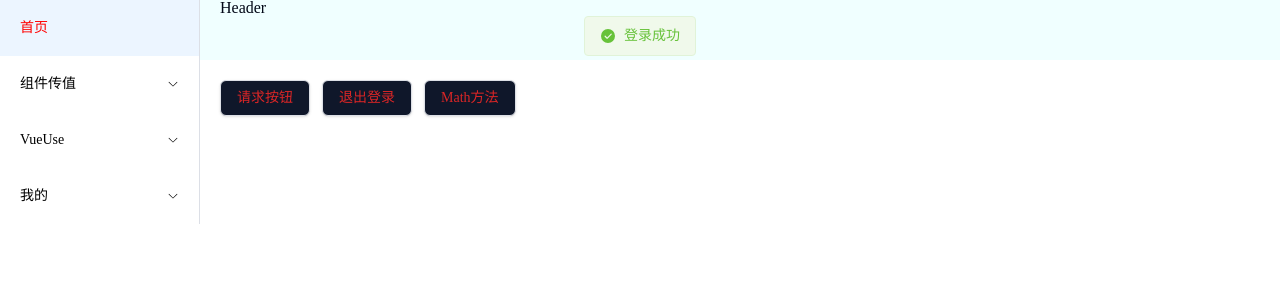
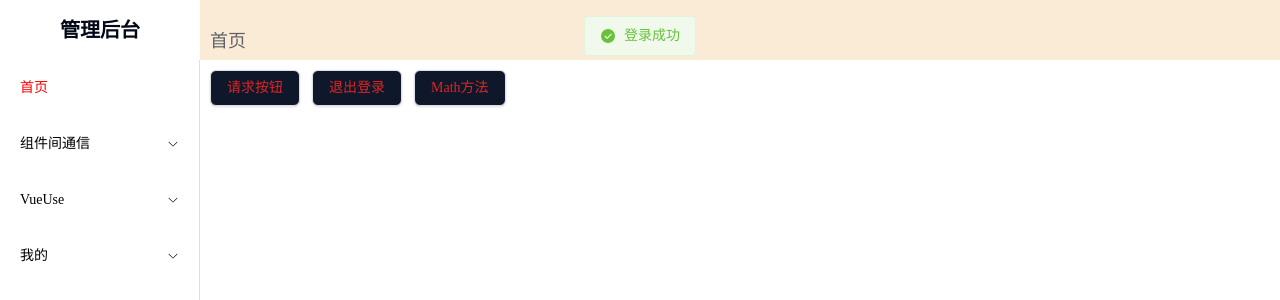
Before and after one commit to qwertyjiooo/my-text-vue3-shang, a Vue app: page /#/home in a window 1280 px wide. Both pictures are taken after a click on the button "登录". Shown: the top 300 px of the page. Built offline with nearby package versions, Linux system fonts and the light colour scheme.

Commit message:
2024/11/23 15:50

```diff
--- /dev/null
+++ b/src/layout/Header/Breadcrumb.vue
@@ -0,0 +1,32 @@
+<template>
+    <el-breadcrumb separator="/" class="breadcrumb">
+        <el-breadcrumb-item v-for="(item, index) in routeList" :key="index">{{ item }}</el-breadcrumb-item>
+    </el-breadcrumb>
+</template>
+
+<script setup>
+import { ref, watch } from 'vue';
+import { useRoute } from 'vue-router';
+
+const route = useRoute();
+const routeList = ref([]);
+// 监听路由变化
+watch(route, (newRoute, oldRoute) => {
+    routeList.value = [];
+    newRoute.matched.forEach(res => {
+        if (res.meta.title !== '') {
+            routeList.value.push(res.meta.title);
+        }
+    });
+}, { immediate: true, deep: true });
+
+</script>
+
+<style lang='less' scoped>
+.breadcrumb {
+    height: 40px;
+    display: flex;
+    align-items: end;
+    font-size: 18px;
+}
+</style>
--- /dev/null
+++ b/src/layout/Header/index.vue
@@ -0,0 +1,13 @@
+<template>
+    <div style="display: flex;">
+        <Breadcrumb />
+    </div>
+</template>
+
+<script setup>
+import Breadcrumb from './Breadcrumb.vue'
+
+
+</script>
+
+<style lang='less' scoped></style>
--- a/src/layout/index.vue
+++ b/src/layout/index.vue
@@ -1,33 +1,16 @@
 <template>
-  <div class="common-layout">
-    <el-container style="height: 100vh;">
-      <el-scrollbar>
-        <el-aside width="200px" style="height: 100%;">
-          <MenuList></MenuList>
-        </el-aside>
-      </el-scrollbar>
-      <el-container>
-        <el-header>Header</el-header>
-        <el-scrollbar>
-          <el-main>
-            <router-view></router-view>
-          </el-main>
-        </el-scrollbar>
-      </el-container>
-    </el-container>
-  </div>
+  <el-container>
+    <!-- 侧边栏 -->
+    <MenuLi />
+    <MainLi />
+  </el-container>
 </template>
 
 <script setup>
-import MenuList from './menu.vue'
+import MenuLi from './menu/index.vue'
+import MainLi from './main/index.vue'
 </script>
 
 <style lang="less" scoped>
-.el-header {
-  background-color: azure;
-}
 
-.el-scrollbar__wrap--hidden-default {
-  background-color: azure;
-}
 </style>
--- /dev/null
+++ b/src/layout/main/index.vue
@@ -0,0 +1,37 @@
+<template>
+    <div style="width: 100%;">
+        <el-container>
+            <!-- 头部 -->
+            <el-header style="background-color: antiquewhite;">
+                <Header />
+            </el-header>
+            <!-- 内容区 -->
+
+            <el-main>
+                <el-scrollbar>
+                    <div style="padding: 10px;">
+                        <router-view></router-view>
+                    </div>
+                </el-scrollbar>
+            </el-main>
+        </el-container>
+    </div>
+</template>
+
+<script setup>
+import Header from '@/layout/Header/index.vue'
+
+</script>
+
+<style lang='less' scoped>
+.el-main {
+    padding: 0;
+    margin: 0;
+    // background-color: aquamarine;
+    height: calc(100vh - 60px);
+}
+.el-header {
+    padding: 10px;
+    margin: 0;
+}
+</style>
--- a/src/layout/menu.vue
+++ /dev/null
@@ -1,55 +0,0 @@
-<template>
-    <el-menu text-color = "black" active-text-color = "red" :default-active="activeIndex" style="height: 100%;">
-        <template v-for="(item) in routesList" :key="item.path">
-            <!-- 没有子路由 -->
-            <el-menu-item v-if="!item.children" :index="item.path" @click="handleMenuClick(item.path)">
-                <span>{{ item.meta?.title }}</span>
-            </el-menu-item>
-            <!-- 有子路由 -->
-            <el-sub-menu v-else :index="item.path">
-                <template #title>
-                    <span>{{ item.meta?.title }}</span>
-                </template>
-                <template v-for="subItem in item.children" :key="subItem.path">
-                    <el-menu-item :index="subItem.path" @click="handleMenuClick(subItem.path)">
-                        <span>{{ subItem.meta?.title }}</span>
-                    </el-menu-item>
-                </template>
-            </el-sub-menu>
-            <!-- 有多个子路由 -->
-        </template>
-    </el-menu>
-</template>
-
-<script setup>
-import { onMounted, ref } from 'vue';
-import { routes } from '@/router/routes.js';
-import { useRouter, useRoute } from 'vue-router';
-
-const router = useRouter();
-const route = useRoute();
-const routesList = ref([]);
-const activeIndex = ref('');
-
-onMounted(() => {
-    routes.forEach(item => {
-        if (item.meta?.isShow) {
-            if (item.name !== '') {
-                routesList.value.push(item)
-            } else {
-                routesList.value.push(...item.children)
-            }
-        }
-    })
-    activeIndex.value = route.path;
-});
-
-const handleMenuClick = (path) => {
-    activeIndex.value = path;
-    router.push(path);
-    console.log(path);
-}
-</script>
-
-<style lang="less" scoped>
-</style>
--- /dev/null
+++ b/src/layout/menu/icon.vue
@@ -0,0 +1,17 @@
+<template>
+    <div style="display: flex;
+                align-items: center;
+                justify-content: center;
+                height: 60px;
+                font-size: 20px;
+                font-weight: bold;"
+    >
+        管理后台
+    </div>
+</template>
+
+<script setup>
+
+</script>
+
+<style lang='less' scoped></style>
--- /dev/null
+++ b/src/layout/menu/index.vue
@@ -0,0 +1,16 @@
+<template>
+    <el-aside width="200px" style="height: 100vh;">
+        <Icon></Icon>
+        <Menu />
+    </el-aside>
+</template>
+
+<script setup>
+import Icon from './icon.vue'
+import Menu from './menu.vue';
+
+</script>
+
+<style lang="less" scoped>
+
+</style>
--- /dev/null
+++ b/src/layout/menu/menu.vue
@@ -0,0 +1,56 @@
+<template>
+    <el-menu text-color="black" active-text-color="red" :default-active="activeIndex"
+        style="height: calc(100vh - 60px);">
+        <el-scrollbar>
+            <template v-for="(item) in routesList" :key="item.path">
+                <!-- 没有子路由 -->
+                <el-menu-item v-if="!item.children" :index="item.path" @click="handleMenuClick(item.path)">
+                    <span>{{ item.meta?.title }}</span>
+                </el-menu-item>
+                <!-- 有子路由 -->
+                <el-sub-menu v-else :index="item.path">
+                    <template #title>
+                        <span>{{ item.meta?.title }}</span>
+                    </template>
+                    <template v-for="subItem in item.children" :key="subItem.path">
+                        <el-menu-item :index="subItem.path" @click="handleMenuClick(subItem.path)">
+                            <span>{{ subItem.meta?.title }}</span>
+                        </el-menu-item>
+                    </template>
+                </el-sub-menu>
+                <!-- 有多个子路由 -->
+            </template>
+        </el-scrollbar>
+    </el-menu>
+</template>
+
+<script setup>
+import { onMounted, ref } from 'vue';
+import { routes } from '@/router/routes.js';
+import { useRouter, useRoute } from 'vue-router';
+
+const router = useRouter();
+const route = useRoute();
+const routesList = ref([]);
+const activeIndex = ref('');
+
+onMounted(() => {
+    routes.forEach(item => {
+        if (item.meta?.isShow) {
+            if (item.name !== '') {
+                routesList.value.push(item)
+            } else {
+                routesList.value.push(...item.children)
+            }
+        }
+    })
+    activeIndex.value = route.path;
+});
+
+const handleMenuClick = (path) => {
+    activeIndex.value = path;
+    router.push(path);
+}
+</script>
+
+<style lang='less' scoped></style>
--- a/src/router/modules/com.js
+++ b/src/router/modules/com.js
@@ -5,7 +5,7 @@ export const com = [
     name: "Com",
     redirect: "/communication",
     meta: {
-      title: "组件传值",
+      title: "组件间通信",
       isShow: true,
     },
     children: [
--- a/src/router/modules/home.js
+++ b/src/router/modules/home.js
@@ -5,7 +5,7 @@ export const homeRouter = [
     name: '',
     redirect: "/home", // 作用是当用户访问根路径时,自动跳转到home页面
     meta: {
-      title: "Layout",
+      title: "",
       isShow: true,
     },
     children: [
--- a/src/style/index.css
+++ b/src/style/index.css
@@ -1,3 +1,11 @@
 /* 引入其他的样式文件到此处 */
 @import './tailwindcss/index.css';
 @import './reset/style.css';
+
+/* 定义全局样式 */
+
+:disFlex-cenTent {
+    display: flex;
+    align-items: center;
+    justify-content: center;
+}
--- a/src/views/vueuse/demo1.vue
+++ b/src/views/vueuse/demo1.vue
@@ -1,6 +1,6 @@
 <template>
     <div>
-        <div style="margin-left: 40%;" class="w-40 bg-red-100">
+        <div>
             <h1>鼠标位置：</h1>
             <h1>x:{{ x }}</h1>
             <h1>y:{{ y }}</h1>
```
